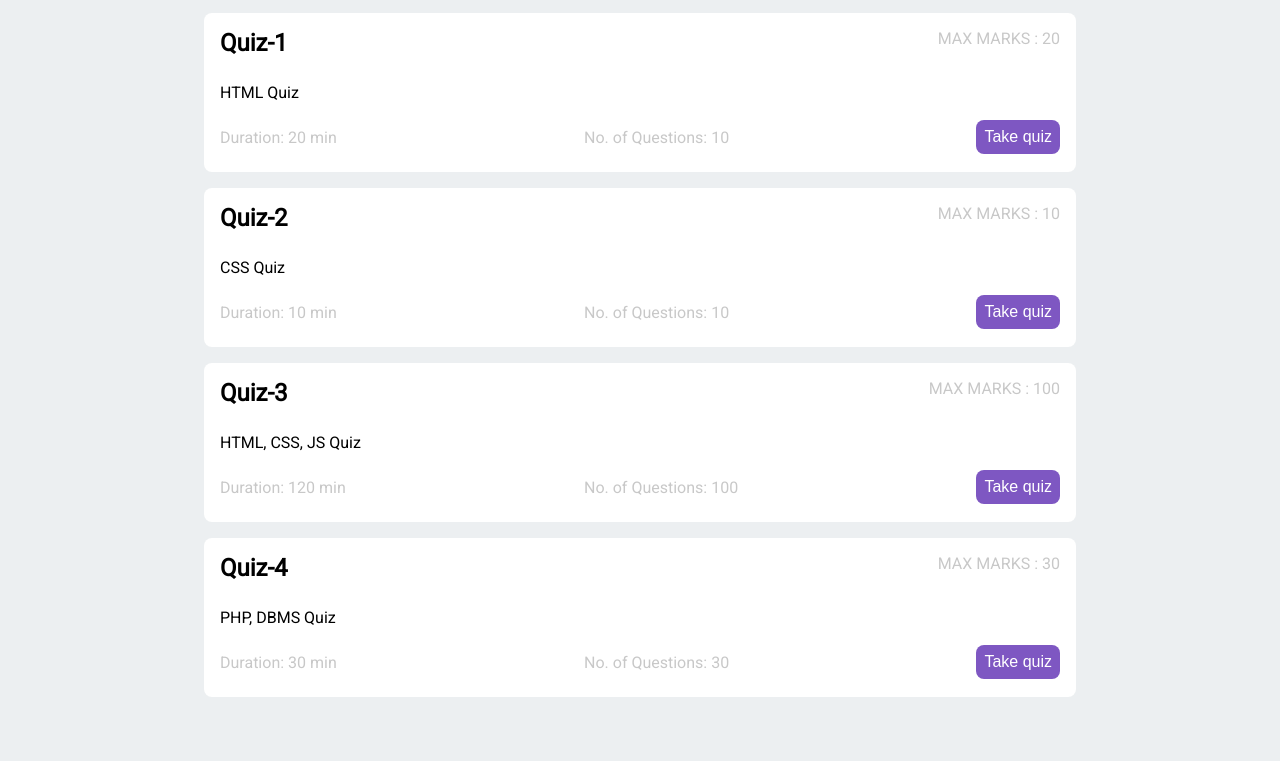
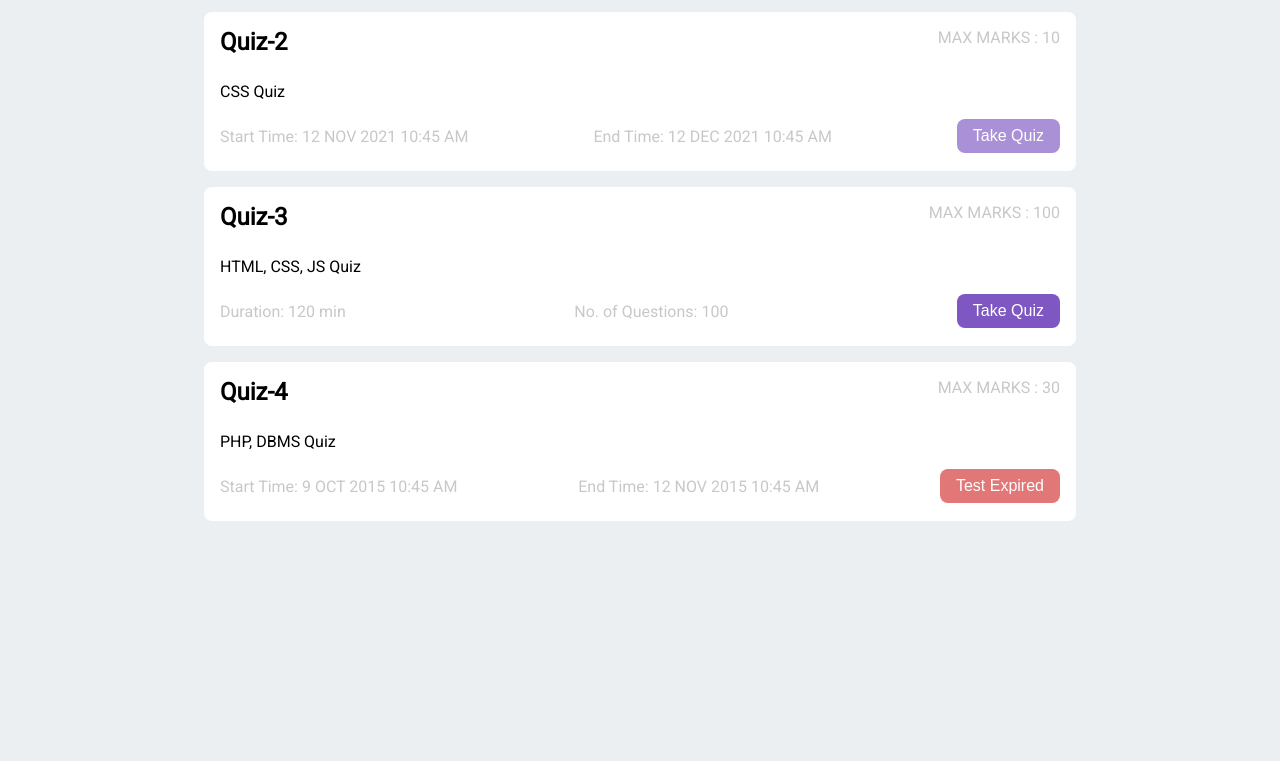
Before and after one commit to Prajwal-P/Quizzey, a plain HTML site: page classroom.html in a window 1280 px wide. Shown: the part 412-1173 px from the top of the page. After the commit the page ends 997 px from the top, so only its background shows below. Drawn offline with Linux system fonts and the light colour scheme.

Commit message:
Classroom v2

```diff
--- a/classroom.css
+++ b/classroom.css
@@ -109,6 +109,7 @@ body button:focus {
 	padding: 16px;
 	border-radius: 8px;
 	margin: auto;
+	margin-bottom: 32px;
 }
 
 .cls_title_and_teacher_name {
@@ -124,7 +125,6 @@ body button:focus {
 	width: 630px;
 	height: 160px;
 	margin: auto;
-	margin-top: 32px;
 	display: flex;
 	justify-content: center;
 	cursor: pointer;
@@ -177,9 +177,45 @@ body button:focus {
 	font-size: 16px;
 	text-align: center;
 	border-radius: 8px;
-	padding: 8px;
+	padding: 8px 16px;
 	color: #ffffff;
 	cursor: pointer;
 	border: 0px;
 	margin: 2px 0px;
 }
+
+.dur_and_no_of_que button:hover {
+	background-color: #4d2c90;
+}
+
+.delete_btn {
+	cursor: pointer;
+	color: #ef5350;
+	transition: all 0.25s ease-out;
+}
+
+.delete_btn:hover {
+	color: #d32f2f;
+	transform: scale(1.3);
+}
+
+.dur_and_no_of_que button:disabled {
+	opacity: 0.65;
+	cursor: default;
+}
+
+.dur_and_no_of_que button:disabled:hover {
+	background-color: #7e57c2;
+}
+
+.btn_sec {
+	background-color: #66bb6a !important;
+}
+
+.btn_sec:hover {
+	background-color: #388e3c !important;
+}
+
+.btn_ter {
+	background-color: #d32f2f !important;
+}
--- a/classroom.js
+++ b/classroom.js
@@ -4,6 +4,7 @@ let classroom =
 		title: "Web Technology",
 		class_teacher: "Sushma H R",
 		description: "Subject Code : 17CS71, Teacher : Sushma H R, Classroom for taking quiz related to HTML, CSS and JS",
+		// class_code: "ABC1234",
 		quizzes: [
 			{
 				id: 1,
@@ -12,8 +13,8 @@ let classroom =
 				no_of_questions: 10,
 				duration: 20,
 				max_marks: 20,
-				start_time: new Date(),
-				end_time: new Date(),
+				start_time: new Date('2019', '10', '12', '13', '45', '10'),
+				end_time: new Date('2019', '10', '13', '10', '45', '10'),
 				score: 18
 			},
 			{
@@ -23,8 +24,8 @@ let classroom =
 				no_of_questions: 10,
 				duration: 10,
 				max_marks: 10,
-				start_time: new Date(),
-				end_time: new Date(),
+				start_time: new Date('2021', '10', '12', '10', '45', '10'),
+				end_time: new Date('2021', '11', '12', '10', '45', '10'),
 				score: 7
 			},
 			{
@@ -34,8 +35,9 @@ let classroom =
 				no_of_questions: 100,
 				duration: 120,
 				max_marks: 100,
-				start_time: new Date(),
-				end_time: new Date()
+				start_time: new Date('2020', '9', '20', '10', '45', '10'),
+				end_time: new Date('2020', '11', '15', '10', '55', '10'),
+				// score: 85
 			},
 			{
 				id: 4,
@@ -44,8 +46,8 @@ let classroom =
 				no_of_questions: 30,
 				duration: 30,
 				max_marks: 30,
-				start_time: new Date(),
-				end_time: new Date()
+				start_time: new Date('2015', '9', '9', '10', '45', '10'),
+				end_time: new Date('2015', '10', '12', '10', '45', '10')
 			}
 		]
 	}
@@ -72,18 +74,69 @@ document.querySelector('.class_card').innerHTML = `
 </div>
 `
 
+let add_quiz_card = document.querySelector(".add_quiz")
+if (!classroom.class_code) {
+	add_quiz_card.style.display="None"
+}
+
 function quiz_card_template(cl) {
+	let id1, id2, id3, id4, id5;
+	let cur_time = new Date();
+	let month = ["JAN", "FEB", "MAR", "APR", "MAY", "JUN", "JUL", "AUG", "SEP", "OCT", "NOV", "DEC"]
+	if(classroom.class_code) {
+		id1 = `<span class="material-icons delete_btn">delete</span>`
+		id2 = "Open Quiz"
+		id3 = "Start Time: " + cl.start_time.getDate() +" "+ month[cl.start_time.getMonth()] +" "+ cl.start_time.getFullYear() +" "+ cl.start_time.toLocaleTimeString().replace(/([\d]+:[\d]{2})(:[\d]{2})(.*)/, "$1$3")
+		id4 = "End Time: " + cl.end_time.getDate() +" "+ month[cl.end_time.getMonth()] +" "+ cl.end_time.getFullYear() +" "+ cl.end_time.toLocaleTimeString().replace(/([\d]+:[\d]{2})(:[\d]{2})(.*)/, "$1$3")
+	} else {
+		id1 = `MAX MARKS : ${cl.max_marks}`
+		id2 = "Take Quiz"
+		if(cur_time < cl.start_time) {
+			// Test still not started
+			id3 = "Start Time: " + cl.start_time.getDate() +" "+ month[cl.start_time.getMonth()] +" "+ cl.start_time.getFullYear() +" "+ cl.start_time.toLocaleTimeString().replace(/([\d]+:[\d]{2})(:[\d]{2})(.*)/, "$1$3")
+			id4 = "End Time: " + cl.end_time.getDate() +" "+ month[cl.end_time.getMonth()] +" "+ cl.end_time.getFullYear() +" "+ cl.end_time.toLocaleTimeString().replace(/([\d]+:[\d]{2})(:[\d]{2})(.*)/, "$1$3")
+			id5 = "disabled"
+		} else if (cl.score) {
+			// Test already taken
+			if (cur_time < cl.end_time) {
+				// Do not show score, Disable test button
+				id2 = "Quiz Taken"
+				id3 = "Duration: " + cl.duration +" min"
+				id4 = "No. of Questions: " + cl.no_of_questions
+				id5 = "disabled"
+			} else {
+				// Show score
+				id2 = "Score: "+cl.score
+				id3 = "Start Time: " + cl.start_time.getDate() +" "+ month[cl.start_time.getMonth()] +" "+ cl.start_time.getFullYear() +" "+ cl.start_time.toLocaleTimeString().replace(/([\d]+:[\d]{2})(:[\d]{2})(.*)/, "$1$3")
+				id4 = "End Time: " + cl.end_time.getDate() +" "+ month[cl.end_time.getMonth()] +" "+ cl.end_time.getFullYear() +" "+ cl.end_time.toLocaleTimeString().replace(/([\d]+:[\d]{2})(:[\d]{2})(.*)/, "$1$3")
+				id5 = "class='btn_sec'"
+			}
+		} else {
+			// Test not taken
+			if (cur_time < cl.end_time) {
+				// Enable take test button
+				id3 = "Duration: " + cl.duration +" min"
+				id4 = "No. of Questions: " + cl.no_of_questions
+			} else {
+				// Test Expired and disable button
+				id2 = "Test Expired"
+				id3 = "Start Time: " + cl.start_time.getDate() +" "+ month[cl.start_time.getMonth()] +" "+ cl.start_time.getFullYear() +" "+ cl.start_time.toLocaleTimeString().replace(/([\d]+:[\d]{2})(:[\d]{2})(.*)/, "$1$3")
+				id4 = "End Time: " + cl.end_time.getDate() +" "+ month[cl.end_time.getMonth()] +" "+ cl.end_time.getFullYear() +" "+ cl.end_time.toLocaleTimeString().replace(/([\d]+:[\d]{2})(:[\d]{2})(.*)/, "$1$3")
+				id5 = "class='btn_ter' disabled"
+			}
+		}
+	}
 	return `
 	<div class="quiz_card">
 		<div class="quiz_name_and_marks">
 			<h2>${cl.title}</h2>
-			<p>MAX MARKS : ${cl.max_marks}</p>
+			<p>${id1}</p>
 			</div>
 		<P>${cl.description}</P>
 		<div class="dur_and_no_of_que">
-			<p>Duration: ${cl.duration} min</p>
-			<p>No. of Questions: ${cl.no_of_questions}</p>
-			<button>Take quiz</button>
+			<p>${id3}</p>
+			<p>${id4}</p>
+			<button ${id5}>${id2}</button>
 		</div>
 	</div>
 	`
```
